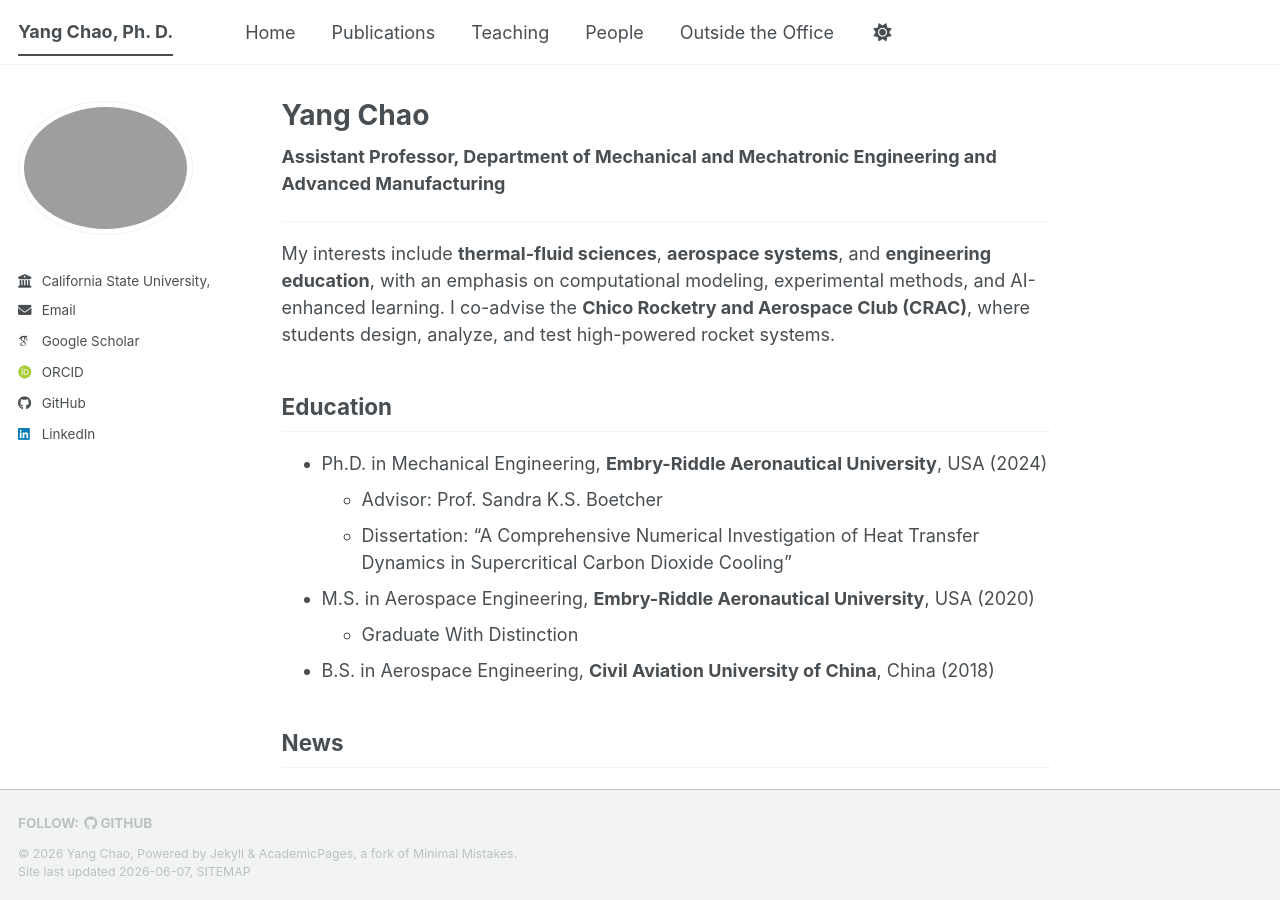
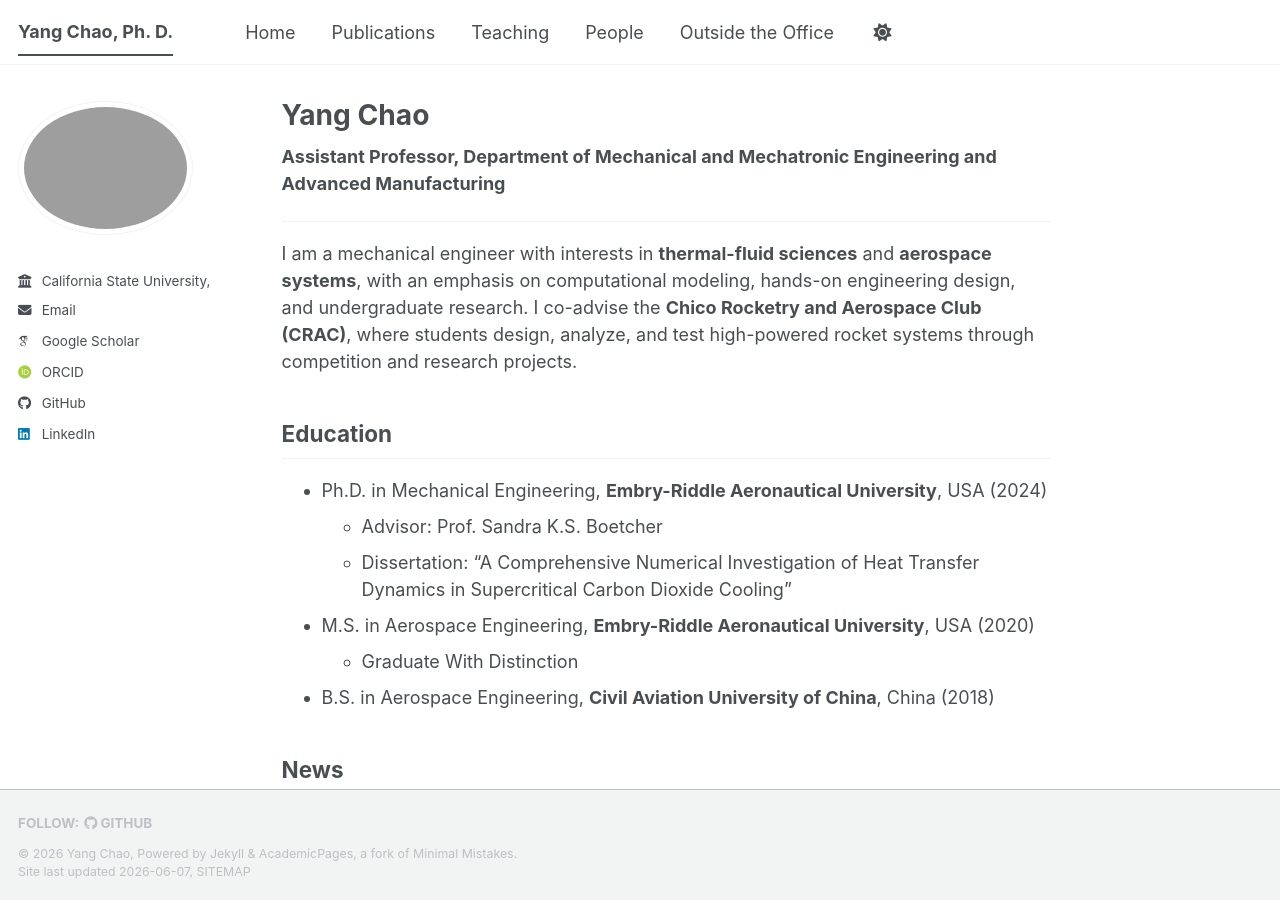
Before and after one commit to cycynyny/cycynyny.github.io, a Jekyll site: the page built from _pages/about.md, in a window 1280 px wide and 900 px high. Built offline with Jekyll 4.4.1, drawn with Linux system fonts in a browser that asks for light colours; some web fonts are replaced; a script bundle is joined from its source files by our own code; library files that are not in the unit come from our copies.

Commit message:
Update about.md

```diff
--- a/_pages/about.md
+++ b/_pages/about.md
@@ -12,7 +12,7 @@ redirect_from:
 
 ---
 
-My interests include **thermal-fluid sciences**, **aerospace systems**, and **engineering education**, with an emphasis on computational modeling, experimental methods, and AI-enhanced learning. I co-advise the **Chico Rocketry and Aerospace Club (CRAC)**, where students design, analyze, and test high-powered rocket systems.
+I am a mechanical engineer with interests in **thermal-fluid sciences** and **aerospace systems**, with an emphasis on computational modeling, hands-on engineering design, and undergraduate research. I co-advise the **Chico Rocketry and Aerospace Club (CRAC)**, where students design, analyze, and test high-powered rocket systems through competition and research projects.
 
 ## Education
 
```
